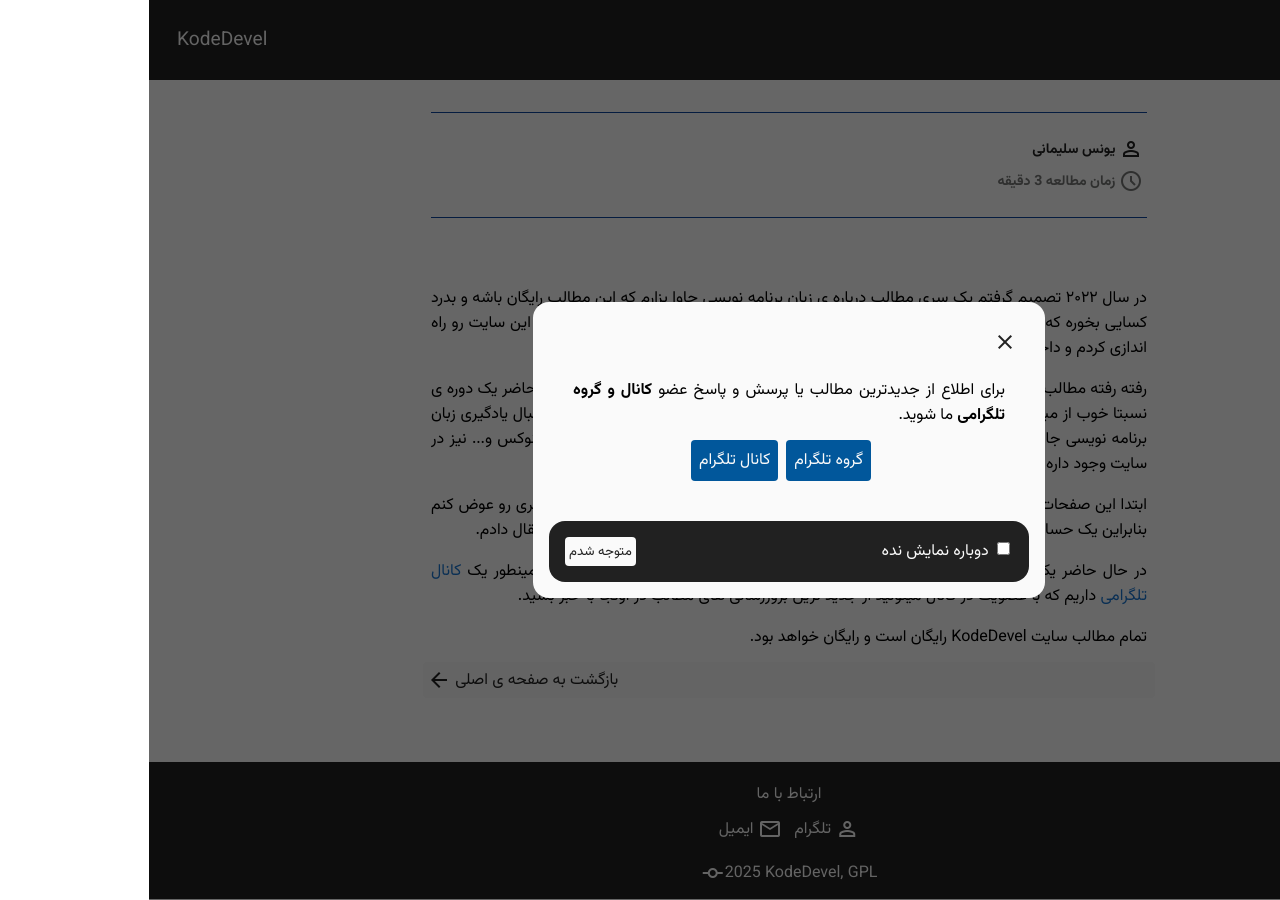
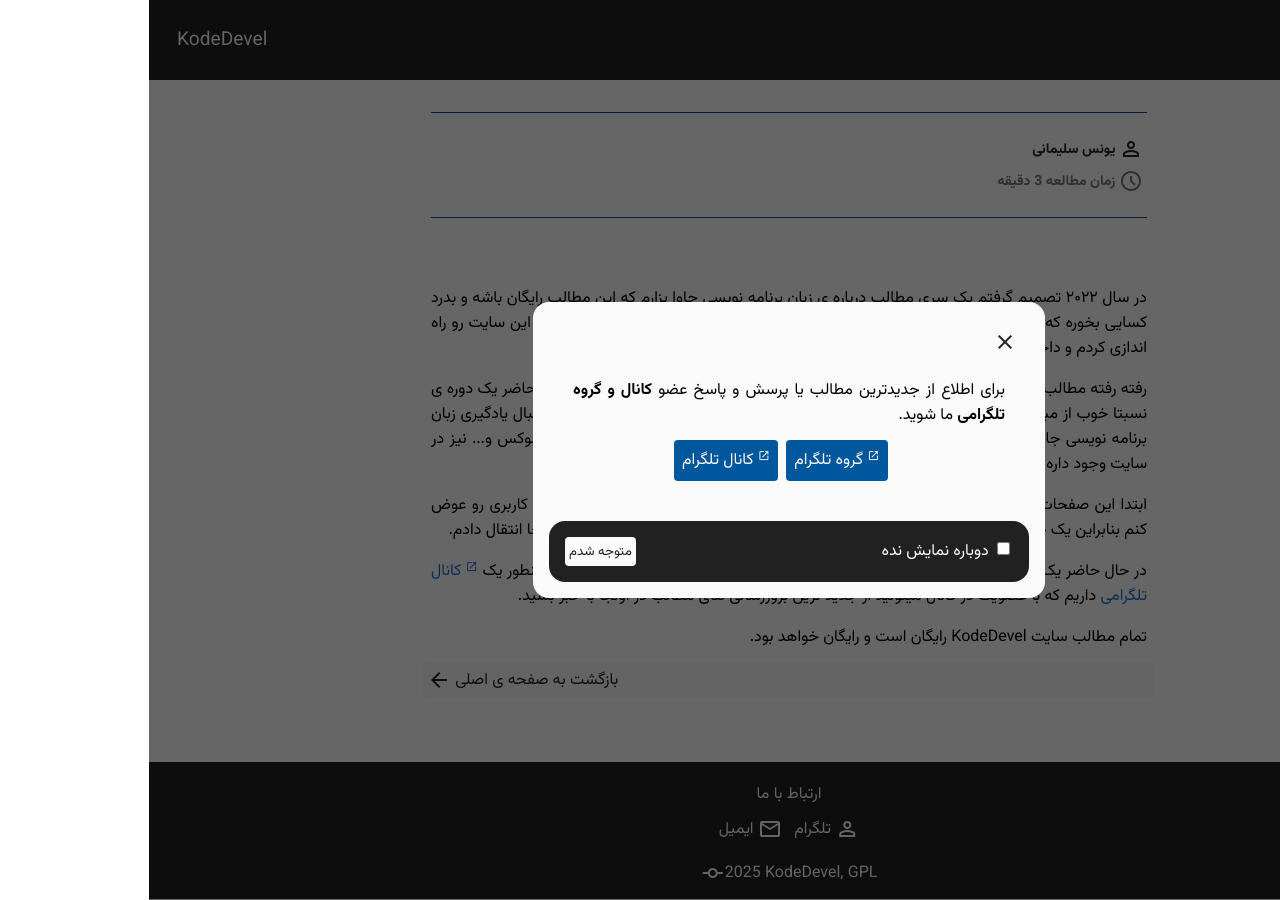
Before and after one commit to kodedevel/kodedevel.github.io, a Jekyll site: the page built from about.html, in a window 1280 px wide. Built offline with Jekyll 4.4.1, drawn with Linux system fonts in a browser that asks for light colours.

Commit message:
Fixed rebase confilct in base.css

```diff
--- a/resources/css/base.css
+++ b/resources/css/base.css
@@ -69,21 +69,14 @@ a, button, input, textarea, select, [role="button"], [onclick]{
   -webkit-tap-highlight-color: transparent !important;
 }
 
-
 *::before, *::after{
   font-family: "Material Symbols Outlined";
   vertical-align: middle;
   font-size: 24px;
 }
 
-<<<<<<< HEAD
-a[href^="http"]:not([href*="kodedeve.ir"]):not([href*="github.com/kodedevel"]):not([href*="t.me/skybirdbits"])::before,
-a[href^="https"]:not([href*="kodedevel.ir"]):not([href*="github.com/kodedevel"]):not([href*="t.me/skybirdbits"])::before
-=======
 a[href^="http"]:not([href*="kodedevel"]):not([href*="github.com/kodedevel"]):not([href*="t.me/skybirdbits"])::before,
-a[href^="https"]:not([href*="kodedevel"]):not([href*="github.com/kodedevel"]):not([href*="t.me/skybirdbits"])::before
->>>>>>> 863ec74 (updated)
-{
+a[href^="https"]:not([href*="kodedevel"]):not([href*="github.com/kodedevel"]):not([href*="t.me/skybirdbits"])::before {
   content: "\e89e";
   vertical-align: top;
   font-size: 0.8em;
```
